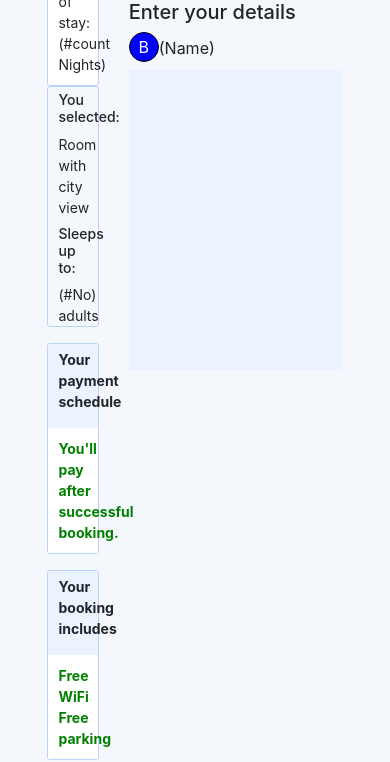
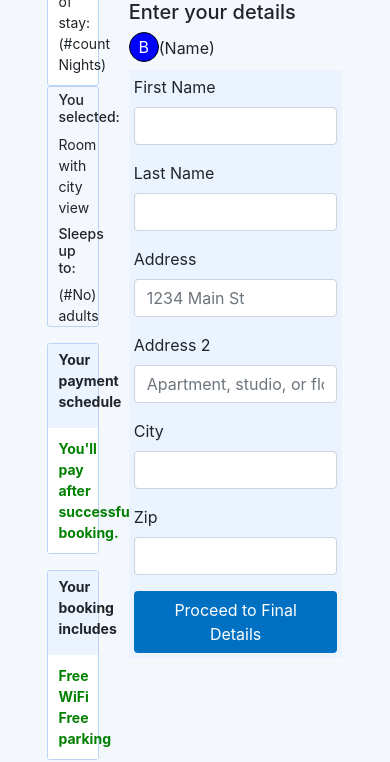
Before and after one commit to tskk97/Booking.com-Clone, a React (Create React App) app in the folder src/client/: page /booking in a window 390 px wide. Shown: the part 604-1366 px from the top of the page. Built offline with nearby package versions, Linux system fonts and the light colour scheme.

Commit message:
Added basic info form and mobile form

```diff
--- /dev/null
+++ b/src/client/src/routes/Navbar/BasicInfo.jsx
@@ -0,0 +1,48 @@
+import React, {Component} from 'react';
+
+class BasicInfo extends Component {
+    render() {
+        const {cb} = this.props;
+        return (
+            <form>
+                <div className="form-row">
+                    <div className="form-group col-md-6">
+                        <label htmlFor="inputEmail4">First Name</label>
+                        <input type="email" className="form-control" id="inputEmail4"/>
+                    </div>
+                    <div className="form-group col-md-6">
+                        <label htmlFor="inputPassword4">Last Name</label>
+                        <input type="password" className="form-control"
+                               id="inputPassword4"/>
+                    </div>
+                </div>
+                <div className="form-group">
+                    <label htmlFor="inputAddress">Address</label>
+                    <input type="text" className="form-control" id="inputAddress"
+                           placeholder="1234 Main St"/>
+                </div>
+                <div className="form-group">
+                    <label htmlFor="inputAddress2">Address 2</label>
+                    <input type="text" className="form-control" id="inputAddress2"
+                           placeholder="Apartment, studio, or floor"/>
+                </div>
+                <div className="form-row">
+                    <div className="form-group col-md-6">
+                        <label htmlFor="inputCity">City</label>
+                        <input type="text" className="form-control" id="inputCity"/>
+                    </div>
+
+                    <div className="form-group col-md-2">
+                        <label htmlFor="inputZip">Zip</label>
+                        <input type="text" className="form-control" id="inputZip"/>
+                    </div>
+                </div>
+
+                <button type="submit" className="btn" onClick={()=>cb()} style={{backgroundColor:"#0071c2",color:"white"}}>Proceed to Final Details</button>
+            </form>
+
+        );
+    }
+}
+
+export default BasicInfo;
--- a/src/client/src/routes/Navbar/Booking.module.css
+++ b/src/client/src/routes/Navbar/Booking.module.css
@@ -60,5 +60,6 @@
 .form{
     background-color: #ebf3ff;
     width: 100%;
-    height: 300px;
+    height: auto;
+    padding: 5px;
 }
--- a/src/client/src/routes/Navbar/BookingPage.jsx
+++ b/src/client/src/routes/Navbar/BookingPage.jsx
@@ -18,9 +18,24 @@ import {GiBus, GiTwoShadows} from "react-icons/gi";
 import {IoIosRestaurant} from "react-icons/io";
 import {MdLocationOn} from "react-icons/md";
 import {TiTickOutline} from "react-icons/ti";
+import BasicInfo from "./BasicInfo";
+import MobileInfo from "./MobileInfo";
 
 class BookingPage extends React.Component {
+    constructor(props) {
+        super(props);
+        this.state = {
+            basicInfoFlag : false
+        }
+    }
+    handleBasicInfoFlag = (e)=>{
+        this.setState({
+            basicInfoFlag:!this.state.basicInfoFlag
+        })
+        console.log("onClick worked");
+    }
     render() {
+        const {basicInfoFlag} = this.state;
         return (
             <>
                 <Navbar/>
@@ -228,7 +243,7 @@ class BookingPage extends React.Component {
                                             <div className={`mt-1`}>(Name)</div>
                                         </div>
                                         <div className={`${style.form} mt-2`}>
-
+                                            {basicInfoFlag ?  <MobileInfo/> : <BasicInfo cb={this.handleBasicInfoFlag}/>}
                                         </div>
                                     </div>
                                 </div>
--- /dev/null
+++ b/src/client/src/routes/Navbar/MobileInfo.jsx
@@ -0,0 +1,26 @@
+import React, {Component} from 'react';
+
+class MobileInfo extends Component {
+    render() {
+        return (
+            <form className={`p-3`}>
+
+                <div className="form-group">
+                    <label htmlFor="inputAddress">Mobile Number</label>
+                    <input type="text" className="form-control" id="inputAddress"
+                           placeholder="1234 Main St" style={{width:"170px"}}/>
+                </div>
+                <div className="form-group">
+                    <label htmlFor="inputAddress">OTP</label>
+                    <input type="text" className="form-control" id="inputAddress"
+                           placeholder="1234 Main St" style={{width:"100px"}}/>
+                </div>
+
+                <button type="submit" className="btn" style={{backgroundColor:"#0071c2",color:"white"}}>Proceed to Pay</button>
+            </form>
+
+        );
+    }
+}
+
+export default MobileInfo;
```
